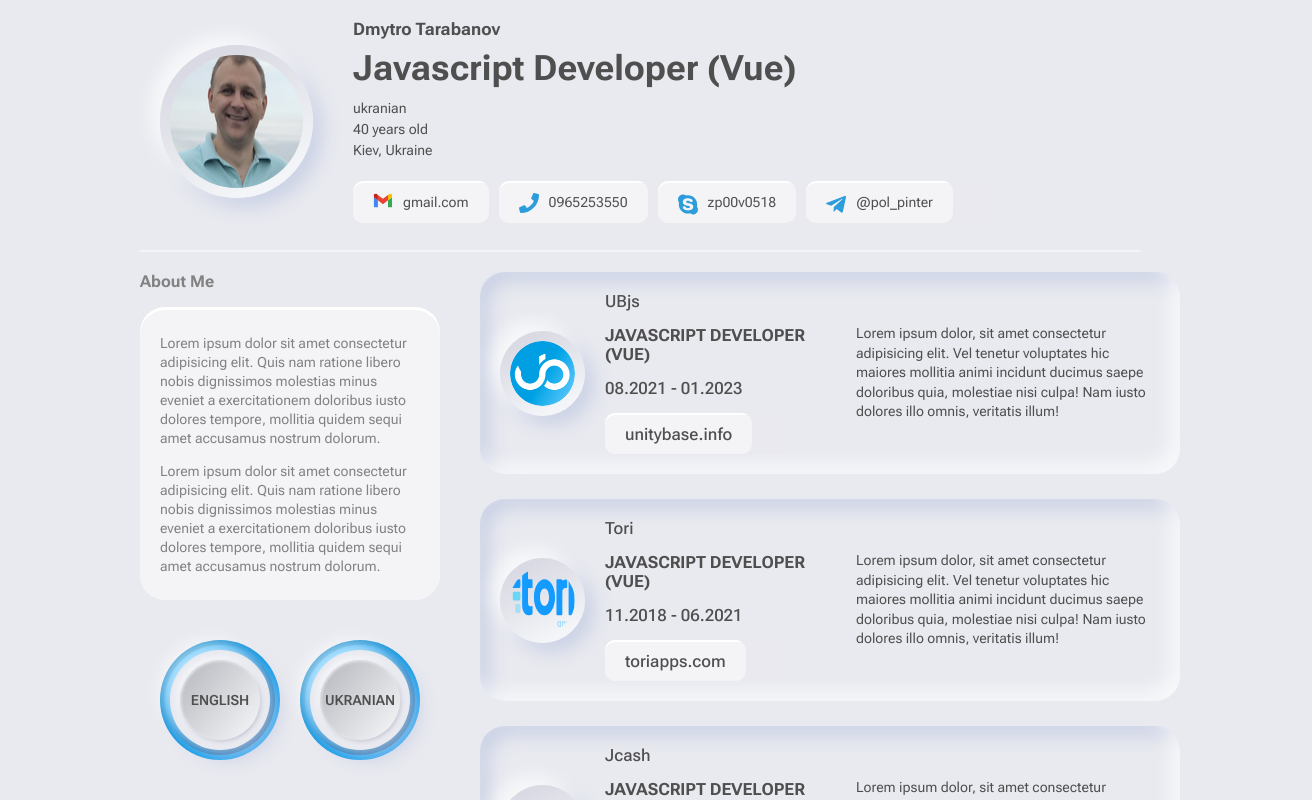
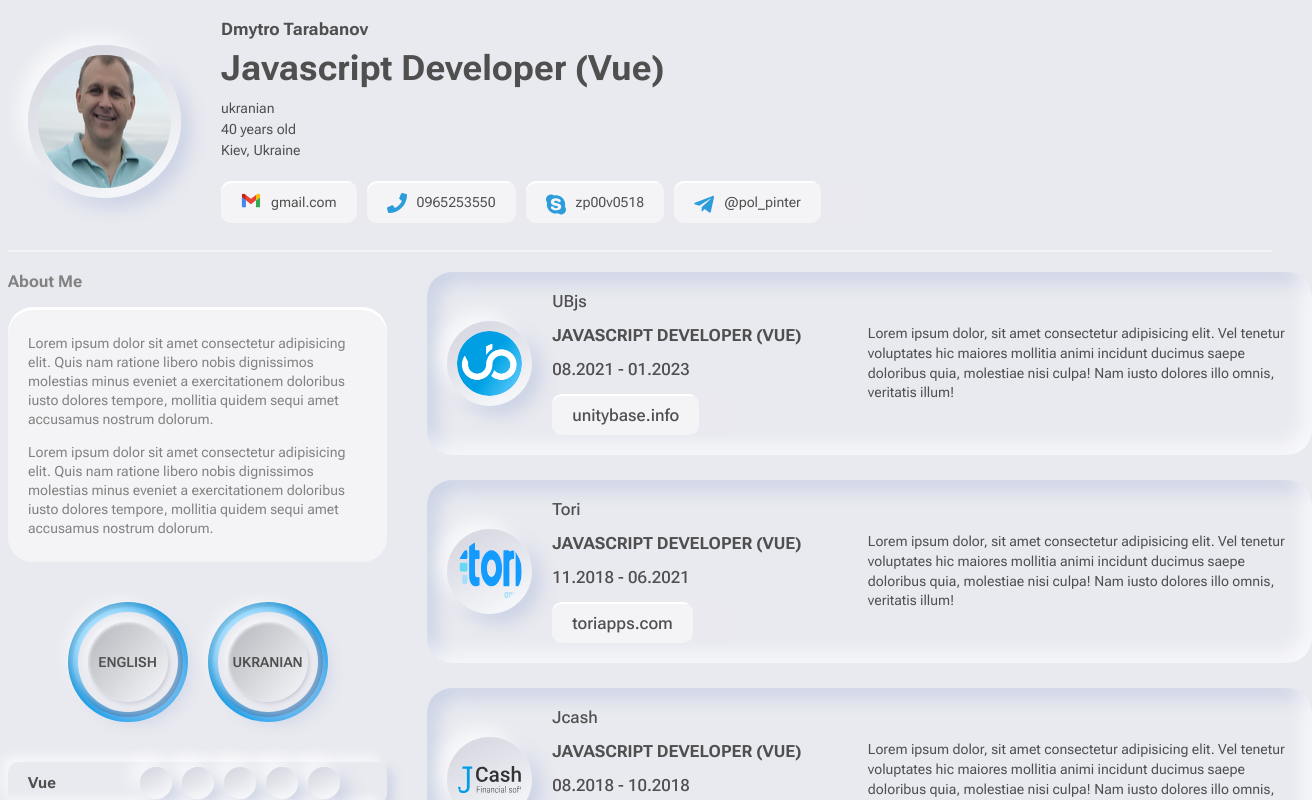
Before and after one commit to zp00v0518/cv-neo, a Vue app: page / in a window 1280 px wide. Shown: the top 800 px of the page, 1312 px wide, since content can reach past the window. Built offline with nearby package versions, Linux system fonts and the light colour scheme.

Commit message:
base created skils

```diff
--- a/src/App.vue
+++ b/src/App.vue
@@ -21,7 +21,7 @@ export default {
 
 <style>
 #app {
-  max-width: 1000px;
+  max-width: 1440px;
   margin: 0 auto;
 }
 #app hr {
--- a/src/components/atoms/SkillCv/SkillCv.vue
+++ b/src/components/atoms/SkillCv/SkillCv.vue
@@ -1,7 +1,12 @@
 <template>
-    <section class="skill-cv">
-        <span class="skill-cv__name">{{ name }}</span>
-    </section>
+  <section class="skill-cv">
+    <span class="skill-cv__name">{{ name }}</span>
+    <div class="skill-cv--wrap">
+      <div v-for="index in length" :key="index" class="skill-cv__item">
+        <div class="skill-cv__item__status" :status="status"></div>
+      </div>
+    </div>
+  </section>
 </template>
 
 <script>
@@ -9,9 +14,67 @@ export default {
   name: 'SkillCv',
   props: {
     name: {type: String, default: ''},
-    lvl: {type: Number, default: 0}
+    lvl: {type: Number, default: 0},
+    length: {type: Number, default: 5},
+    status: {
+      type: String,
+      default: '',
+      validator: v => {
+        return ['', 'primary', 'secondary'].includes(v)
+      }
+    }
+  },
+  data() {
+    return {}
   }
 }
 </script>
 
-<style></style>
+<style>
+.skill-cv {
+  display: flex;
+  padding: var(--padding-step) var(--padding-double);
+  border-radius: 10px;
+  background: var(--bg-primary);
+  box-shadow: -5.49221px -5.49221px 10.9844px rgba(255, 255, 255, 0.7),
+    5.49221px 5.49221px 10.9844px rgba(189, 200, 223, 0.7);
+}
+.skill-cv__name {
+  display: flex;
+  align-items: center;
+  font-size: 1.1rem;
+  font-weight: bold;
+  min-width: 30%;
+  margin-right: var(--padding);
+}
+
+.skill-cv__item {
+  display: flex;
+  justify-content: center;
+  align-items: center;
+  border-radius: 100%;
+  width: 32px;
+  aspect-ratio: 1;
+  background: linear-gradient(153.43deg, #d9dae3 17.71%, #f4f5f8 83.33%);
+  box-shadow: -9.15368px -9.15368px 18.3074px rgba(255, 255, 255, 0.7),
+    9.15368px 9.15368px 18.3074px rgba(189, 200, 223, 0.7);
+}
+
+.skill-cv--wrap {
+  display: flex;
+  gap: var(--padding);
+}
+
+.skill-cv__item__status {
+  width: 50%;
+  aspect-ratio: 1;
+  border-radius: 100%;
+}
+
+.skill-cv__item__status[status='primary'] {
+  background: linear-gradient(45deg, #11a8fd 24.17%, #005696 74.59%);
+}
+.skill-cv__item__status[status='secondary'] {
+  background: linear-gradient(90deg, #e65c00 0%, #f9d423 100%);
+}
+</style>
--- a/src/components/moleculs/SkillsList/SkillsList.vue
+++ b/src/components/moleculs/SkillsList/SkillsList.vue
@@ -17,7 +17,12 @@ export default {
   components: {SkillCvVue},
   data() {
     return {
-      list: [{name: 'Vue', lvl: 5}]
+      list: [
+        {name: 'Vue', lvl: 5},
+        {name: 'Javascript', lvl: 5},
+        {name: 'NodeJs', lvl: 5},
+        {name: 'HTML', lvl: 5},
+      ]
     }
   }
 }
```
